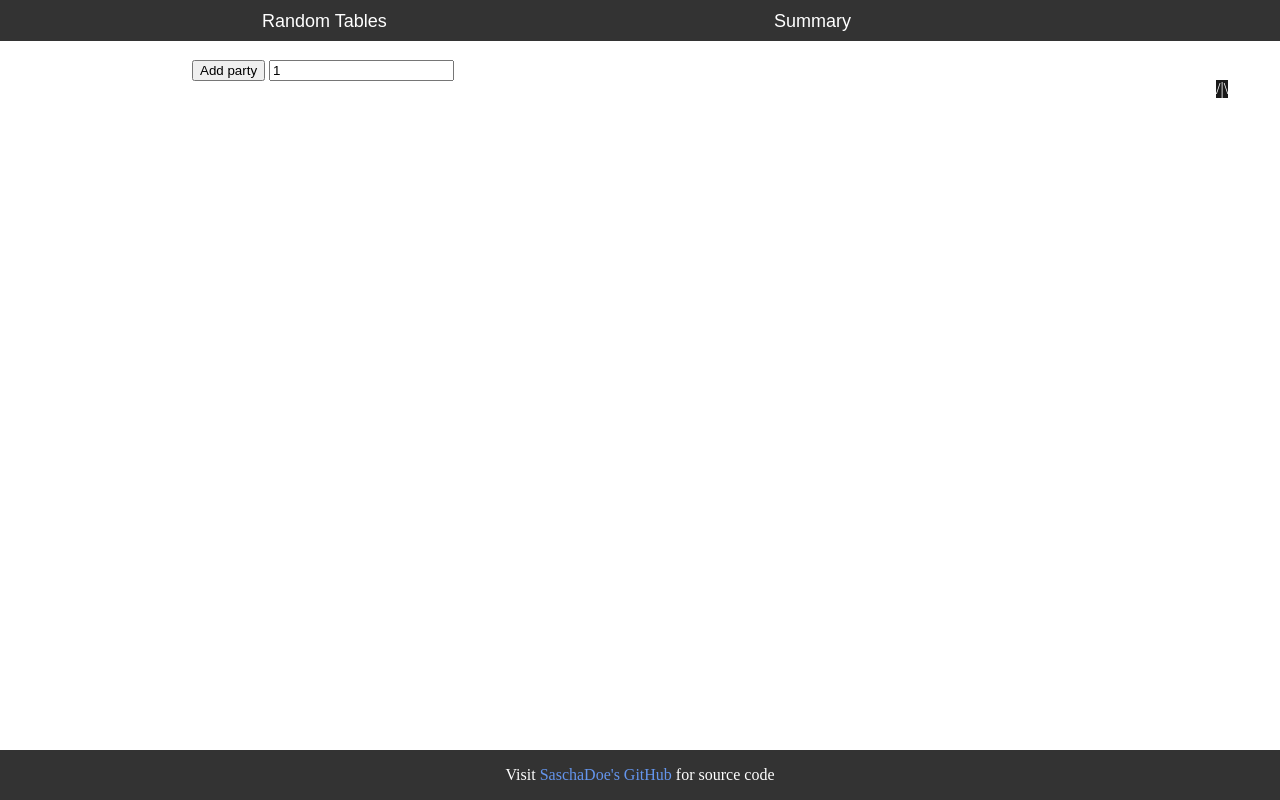
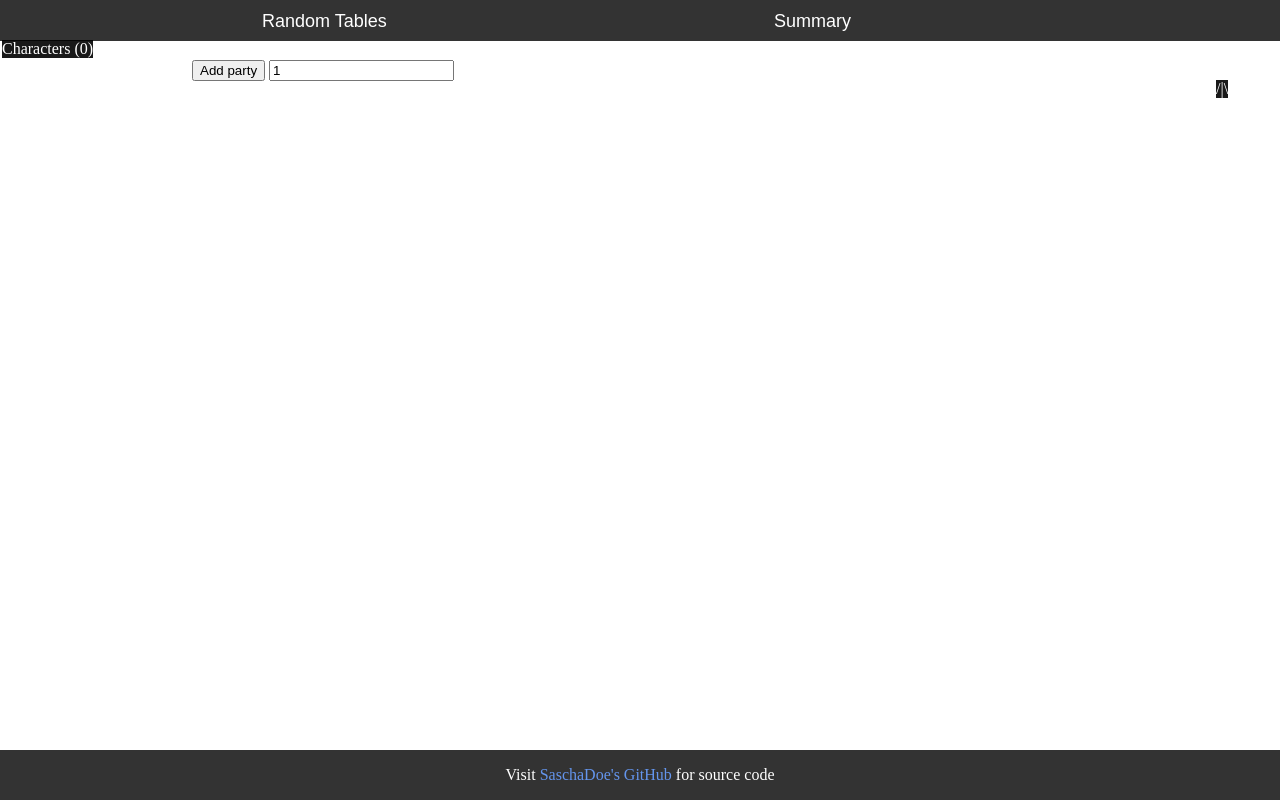
Before and after one commit to SaschaDoe/RandomTableApp, a SvelteKit app: page / in a window 1280 px wide. Both pictures are taken after a click on the button "Summary". Built offline with nearby package versions, Linux system fonts and the light colour scheme.

Commit message:
minor fixes

```diff
--- a/src/summary/SummaryView.svelte
+++ b/src/summary/SummaryView.svelte
@@ -11,6 +11,10 @@ const addPartyHandler = ()=>{
         showIndex = !showIndex;
     };
     let showIndex = false;
+    let handleShowChars = () =>{
+        showChars = !showChars;
+    };
+    let showChars = false
 </script>
 
 {#if showIndex === false}
@@ -18,6 +22,8 @@ const addPartyHandler = ()=>{
 {:else}
     <div class="index-overlap">
         <div class="index-dropdown-close" on:click={handleShowIndex} >&lt;-</div>
+        <div class="char-btn" on:click={handleShowChars}>{"Characters ("+$characters.length+")"}</div>
+        {#if showChars}
             <ul>
                 {#each $characters as char}
                     <li>
@@ -25,10 +31,13 @@ const addPartyHandler = ()=>{
                     </li>
                 {/each}
             </ul>
+        {/if}
     </div>
 {/if}
 
 <div id="#top" class="index">
+    <div class="char-btn" on:click={handleShowChars}>{"Characters ("+$characters.length+")"}</div>
+    {#if showChars}
         <ul>
             {#each $characters as char}
                 <li>
@@ -36,6 +45,7 @@ const addPartyHandler = ()=>{
                 </li>
             {/each}
         </ul>
+    {/if}
 </div>
 
 <button on:click={addPartyHandler}>Add party</button>
@@ -77,6 +87,17 @@ const addPartyHandler = ()=>{
         visibility: hidden;
         max-height: 90%;
         overflow: scroll;
+    }
+
+    .char-btn{
+        position: fixed;
+        left: 2px;
+        color: white;
+        background-color: rgba(0,0,0, 0.9);
+    }
+
+    .char-btn:hover{
+        cursor: pointer;
     }
 
     .index-overlap{
--- a/src/utils/randomUtils.ts
+++ b/src/utils/randomUtils.ts
@@ -4,8 +4,6 @@ export function randomIntFromInterval(min : number, max : number) { // min and m
 
 export function isInProbability(probability : number) {
     let randomNumber = randomIntFromInterval(0, 100);
-    if (randomNumber > 0 && randomNumber < probability) {
-        return true;
-    }
-    return false;
+    return randomNumber > 0 && randomNumber < probability;
+
 }
```
Lines whose indentation alone changed are shown as unchanged.
